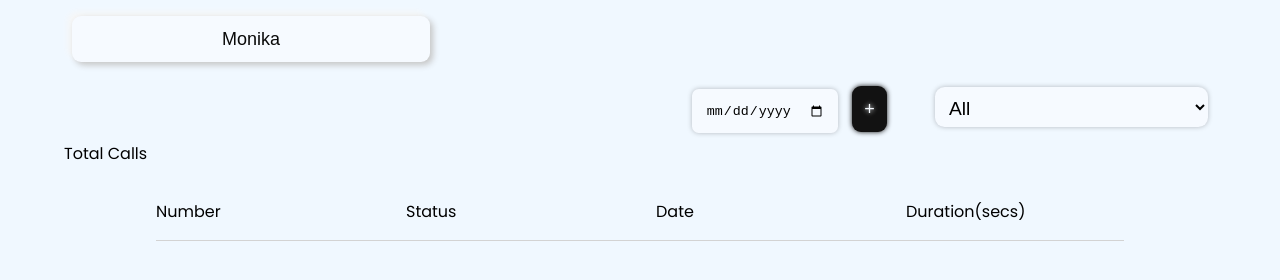
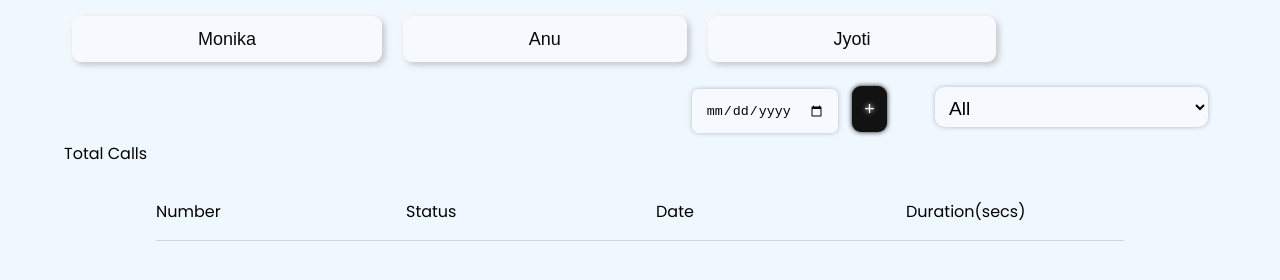
Before and after one commit to tanbir-create/ayurveda-calls, a plain HTML site: page index.html in a window 1280 px wide. Drawn offline with nearby package versions, Linux system fonts and the light colour scheme.

Commit message:
Update index.html

```diff
--- a/index.html
+++ b/index.html
@@ -13,6 +13,8 @@
 
 
 <button class="btn" id="monika" >Monika</button>
+<button class="btn" id="anu" >Anu</button>
+<button class="btn" id="jyoti" >Jyoti</button>
 
 </div>
 
```
